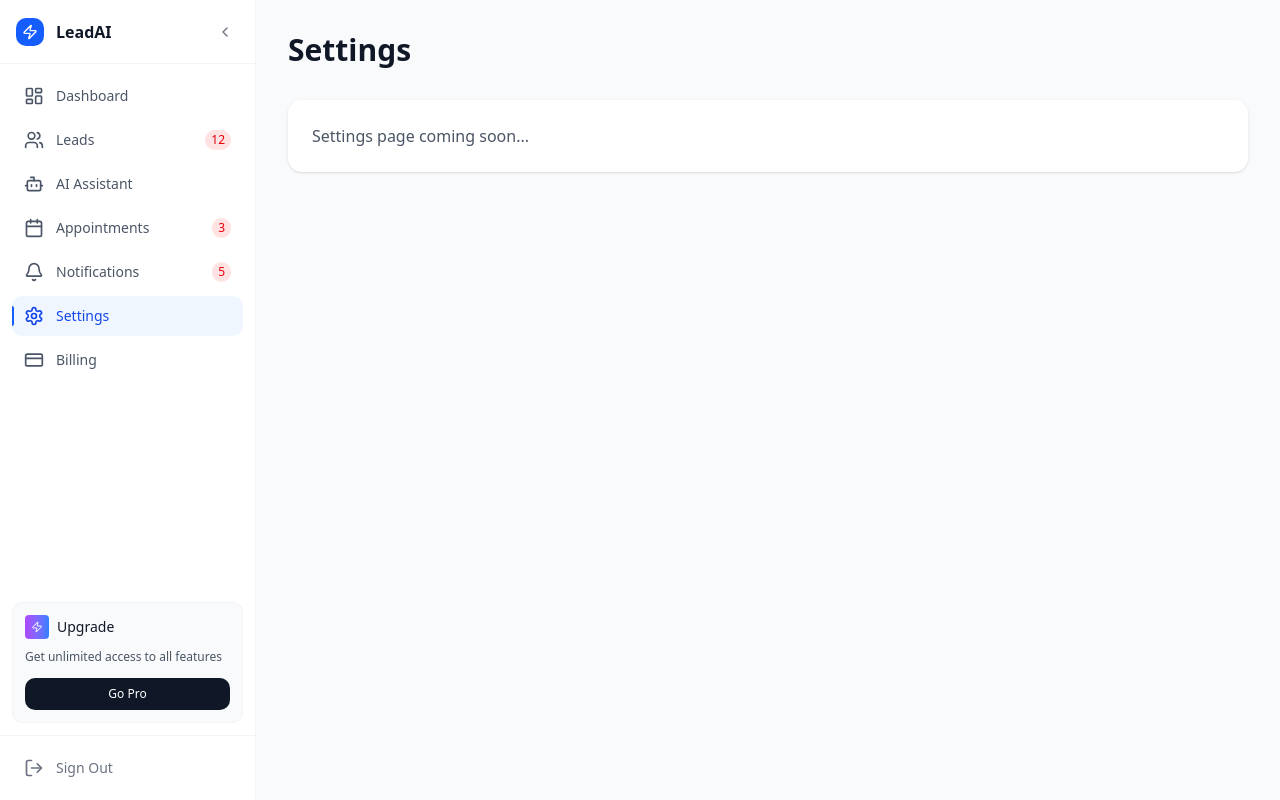
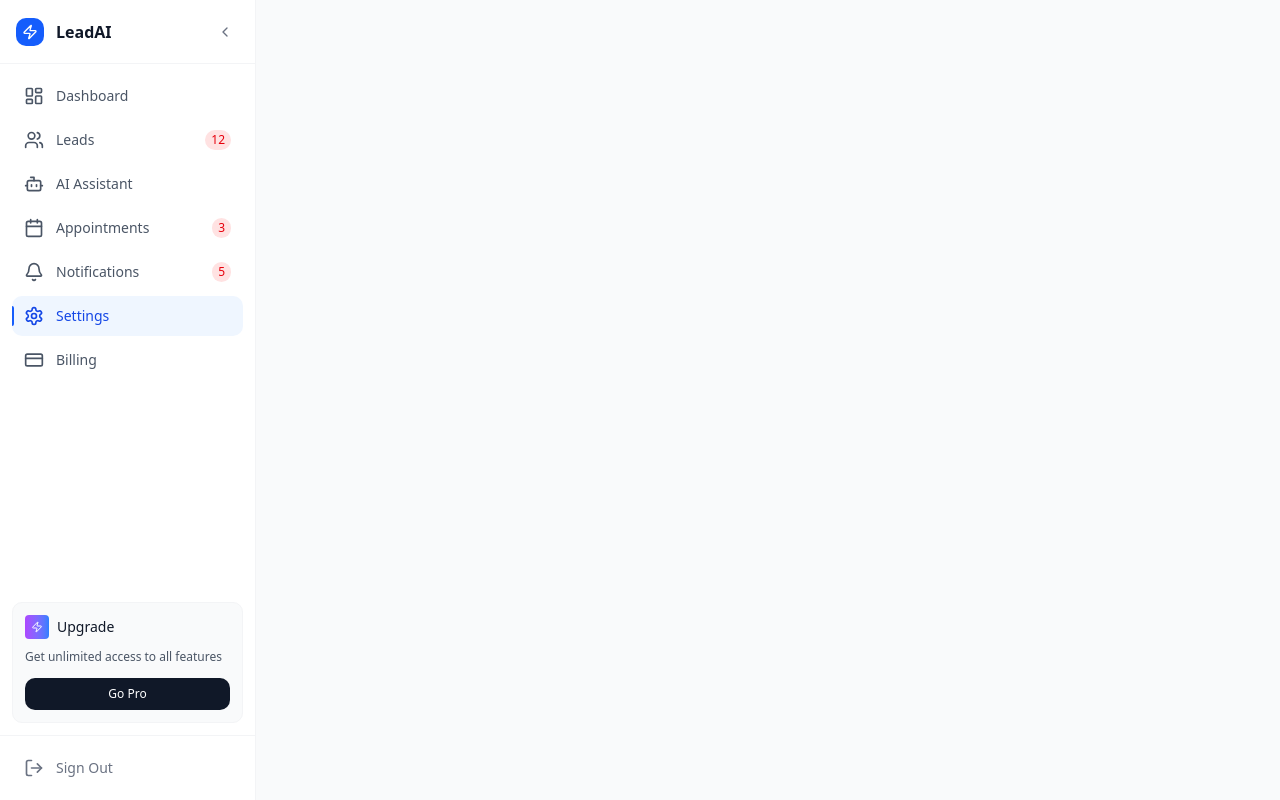
Before and after one commit to Rahul203069/sas-frontend, a Next.js app: page /settings in a window 1280 px wide. Built offline with nearby package versions, Linux system fonts and the light colour scheme.

Commit message:
noejfnvbvwcb

```diff
--- a/app/api/twilio/webhook/route.ts
+++ b/app/api/twilio/webhook/route.ts
@@ -7,8 +7,7 @@ import {  smsreplyqueue } from '@/lib/que/addjob';
 // Twilio credentials (store these in environment variables)
 const accountSid = process.env.SID;
 const authToken = process.env.TOKEN;
-
-
+const twilioPhoneNumber = '+15592457719';
 
 // Initialize Twilio client
 const client = twilio(accountSid, authToken);
--- a/app/settings/page.tsx
+++ b/app/settings/page.tsx
@@ -6,12 +6,6 @@ export default function Settings() {
   return (
     <Sidebarwrapper>
 
-    <div className="p-8">
-      <h1 className="text-3xl font-bold text-gray-900 mb-8">Settings</h1>
-      <div className="bg-white rounded-xl p-6 shadow-sm">
-        <p className="text-gray-600">Settings page coming soon...</p>
-      </div>
-    </div>
     </Sidebarwrapper>
   );
 }
```
